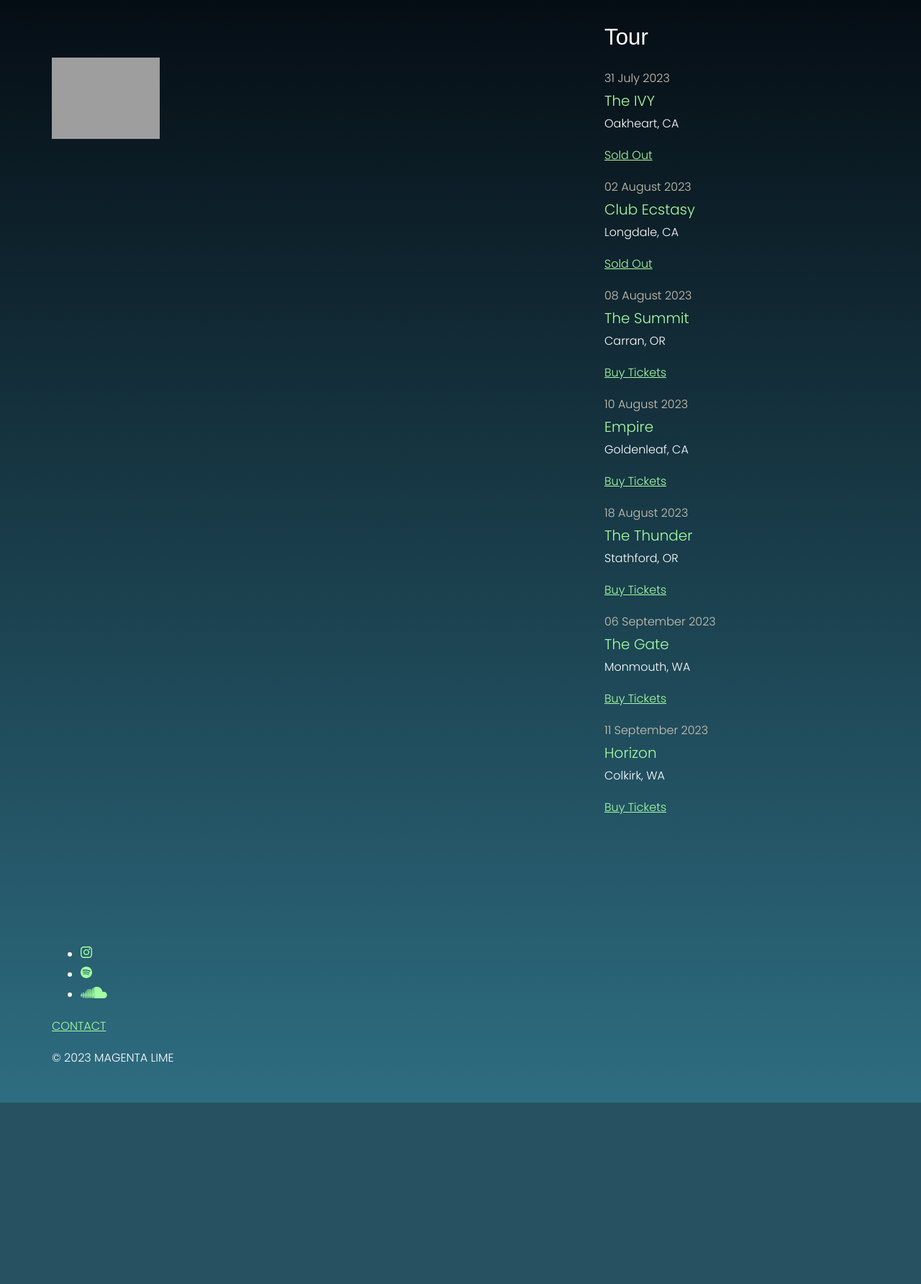
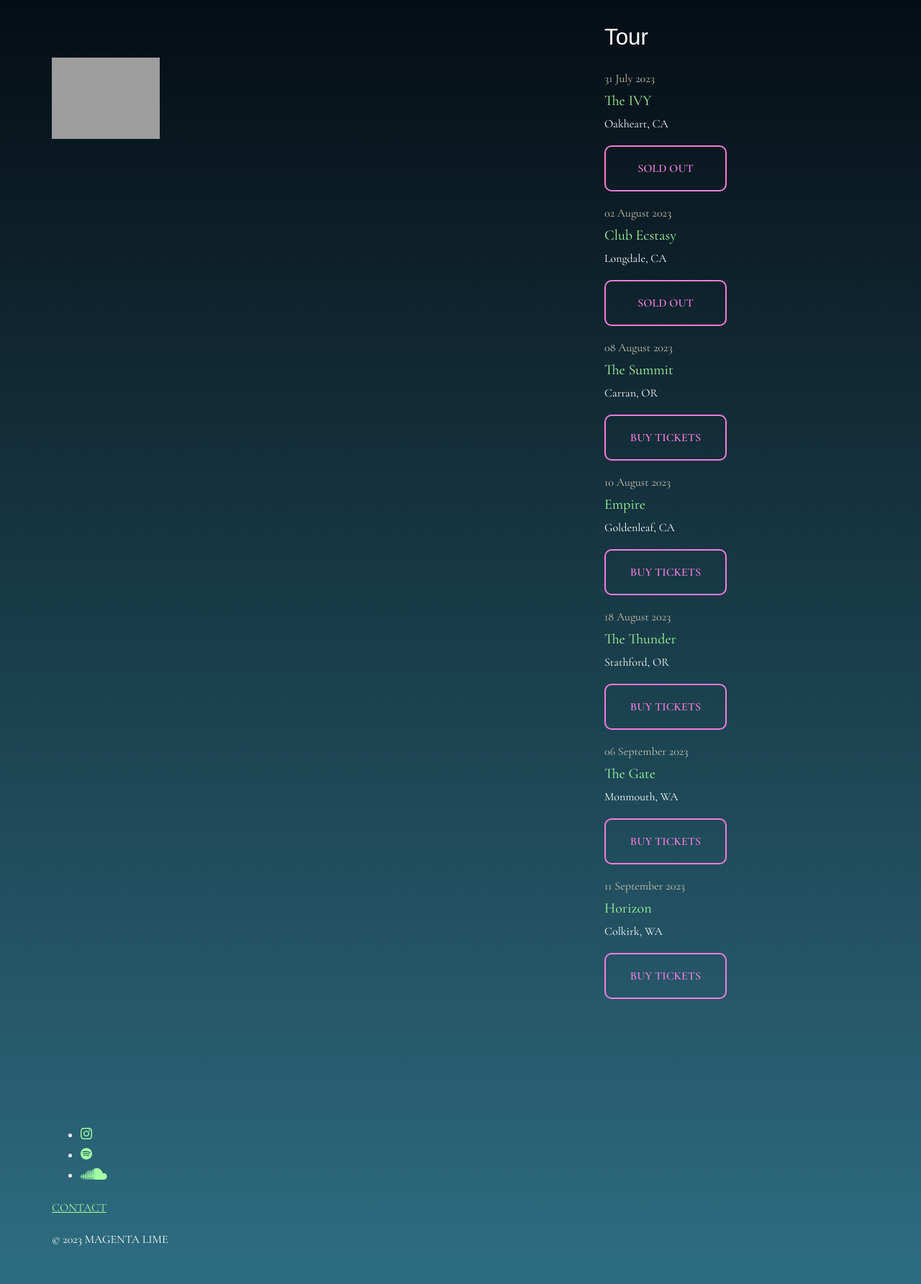
Before and after one commit to momchilmitev/magentalime, a PHP site: page /tour.html in a window 1280 px wide. Shown: the whole page at 72% size. Before the commit the page ends 1532 px from the top, so only its background shows below. Run offline with PHP 8.4, Linux system fonts and the light colour scheme; grey boxes are pictures that could not be loaded.

Commit message:
added basic styles for the primary button in the tour page

```diff
--- a/tour.css
+++ b/tour.css
@@ -35,8 +35,8 @@
   body {
     background: var(--gradient);
     color: var(--white);
-    font-family: 'Poppins', sans-serif;
-    font-weight: 400;
+    font-family: var(--serif);
+    font-weight: 300;
     line-height: 1.75;
     font-size: var(--base-size);
     margin: 0;
@@ -149,6 +149,20 @@
     color: var(--lime);
     font-size: var(--h5);
   }
+
+  .button-primary {
+    text-transform: uppercase;
+    border: 2px solid var(--magenta);
+    padding: 1rem 2rem;
+    color: var(--magenta);
+    border-radius: 10px;
+    text-align: center;
+    text-decoration: none;
+    font-weight: 600;
+    display: inline-block;
+    white-space: nowrap;
+    width: 170px;
+  }
 }
 
 @media (min-width: 800px) {
```
